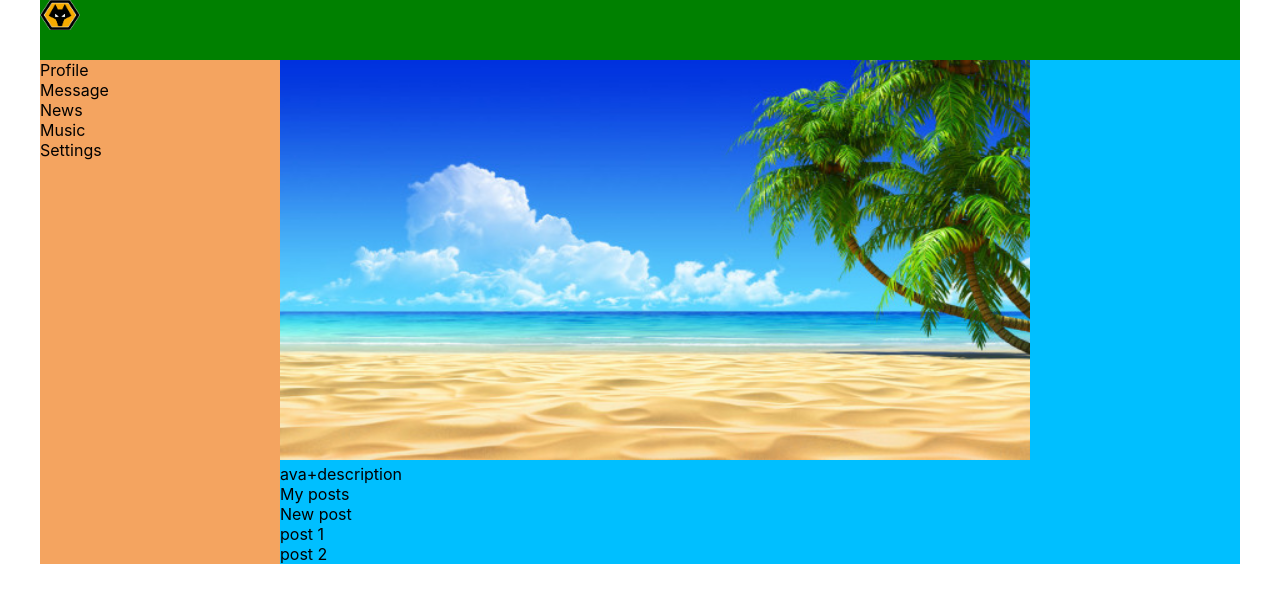
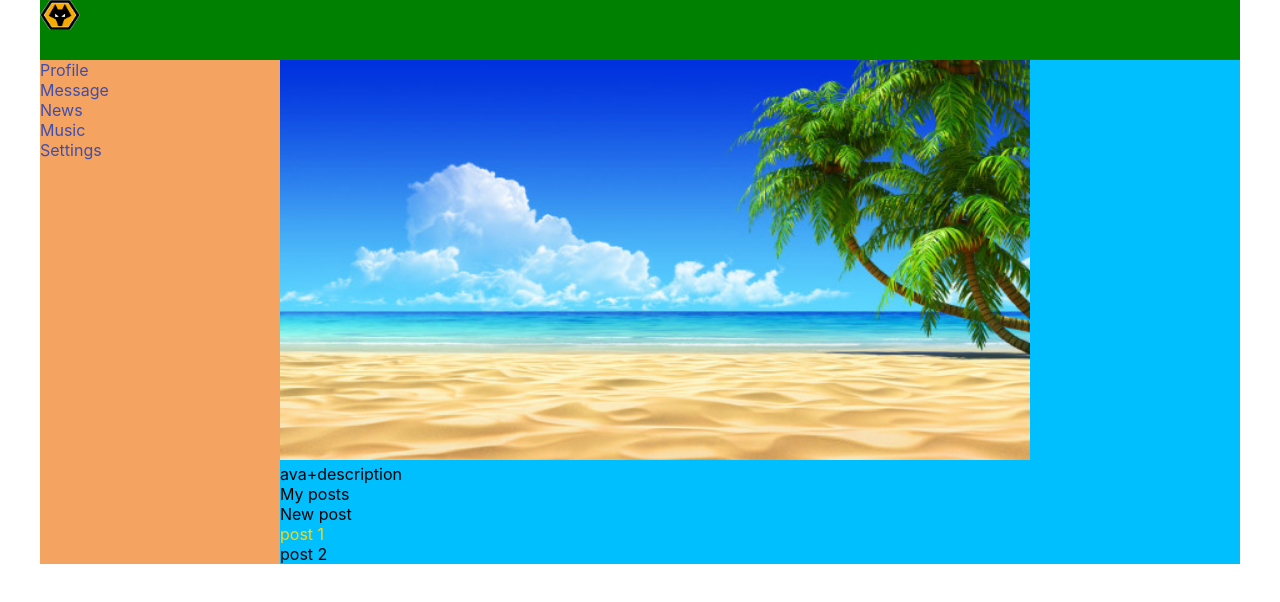
Before and after one commit to evgeny224/react-practice, a React (Create React App) app: page / in a window 1280 px wide. Shown: the top 602 px of the page. Built offline with nearby package versions, Linux system fonts and the light colour scheme.

Commit message:
сделал стили для компонентов

```diff
--- a/src/App.css
+++ b/src/App.css
@@ -47,28 +47,3 @@
   margin:  0 auto;
   width: 1200px
 }
-
-.header{
-  grid-area: h;
-  background-color: green;
-}
-
-.header img{
-  width: 40px;
-  height: 30px;
-}
-
-.nav{
-  grid-area: n;
-  background-color: sandybrown;
-}
-
-.content{
-  grid-area: c;
-  background-color:deepskyblue;
-}
-
-.content img {
-  width: 750px;
-  height: 400px;
-}
--- a/src/Components/Header.jsx
+++ b/src/Components/Header.jsx
@@ -1,12 +1,12 @@
 import React from "react";
-import './../App.css';
+import style from "./Header.module.css";
 import logo from "./../images/wolf_logo.png";
 
 const Header = () => {
     return(
-        <header className="header">
+        <header className={style.header} >
             <div>
-                < img src={logo} alt="logo" />
+                < img className={style.img}  src={logo} alt="logo" />
             </div>
         </header>
     )
--- /dev/null
+++ b/src/Components/Header.module.css
@@ -0,0 +1,9 @@
+.header{
+    grid-area: h;
+    background-color: green;
+}
+
+.img{
+    width: 40px;
+    height: 30px;
+}
--- a/src/Components/Navbar.jsx
+++ b/src/Components/Navbar.jsx
@@ -1,22 +1,22 @@
 import React from "react";
-import './../App.css';
+import style from "./Navbar.module.css";
 
 const Navbar = () => {
     return(
-        <nav className="nav">
-            <div>
+        <nav className={style.nav}>
+            <div className={style.item}>
                 <a>Profile</a>
             </div>
-            <div>
+            <div className={style.item}>
                 <a>Message</a>
             </div>
-            <div>
+            <div className={style.item}>
                 <a>News</a>
             </div>
-            <div>
+            <div className={style.item}>
                 <a>Music</a>
             </div>
-            <div>
+            <div className={style.item}>
                 <a>Settings</a>
             </div>
         </nav>
--- /dev/null
+++ b/src/Components/Navbar.module.css
@@ -0,0 +1,8 @@
+.nav{
+    grid-area: n;
+    background-color: sandybrown;
+}
+
+.item{
+    color:rgb(62, 78, 173);
+}
--- a/src/Components/Profile.jsx
+++ b/src/Components/Profile.jsx
@@ -1,10 +1,10 @@
 import React from "react";
-import './../App.css';
+import style from "./Profile.module.css";
 import sand from "./../images/sand.jpg";
 
 const Profile = () => {
     return(
-        <div className="content">
+        <div className={style.content}>
             <div>
                 <img src={sand} alt="island" />
             </div>
@@ -13,7 +13,7 @@ const Profile = () => {
                 My posts
                 <div>New post</div>
                 <div>
-                    <div>post 1</div>
+                    <div className={style.item}>post 1</div>
                     <div>post 2</div>
                 </div>
             </div>
--- /dev/null
+++ b/src/Components/Profile.module.css
@@ -0,0 +1,13 @@
+.content{
+    grid-area: c;
+    background-color:deepskyblue;
+}
+
+.content img {
+    width: 750px;
+    height: 400px;
+}
+
+.item{
+    color:gold;
+}
```
